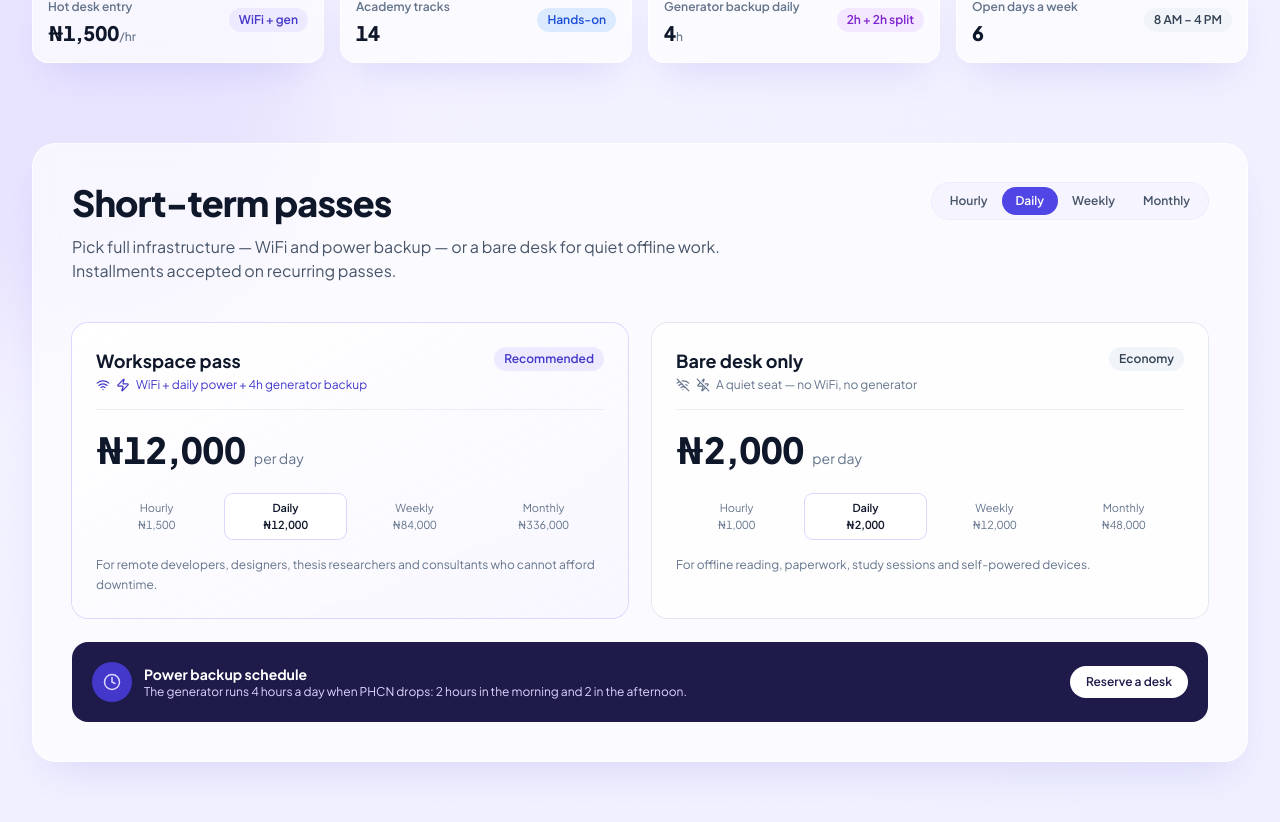
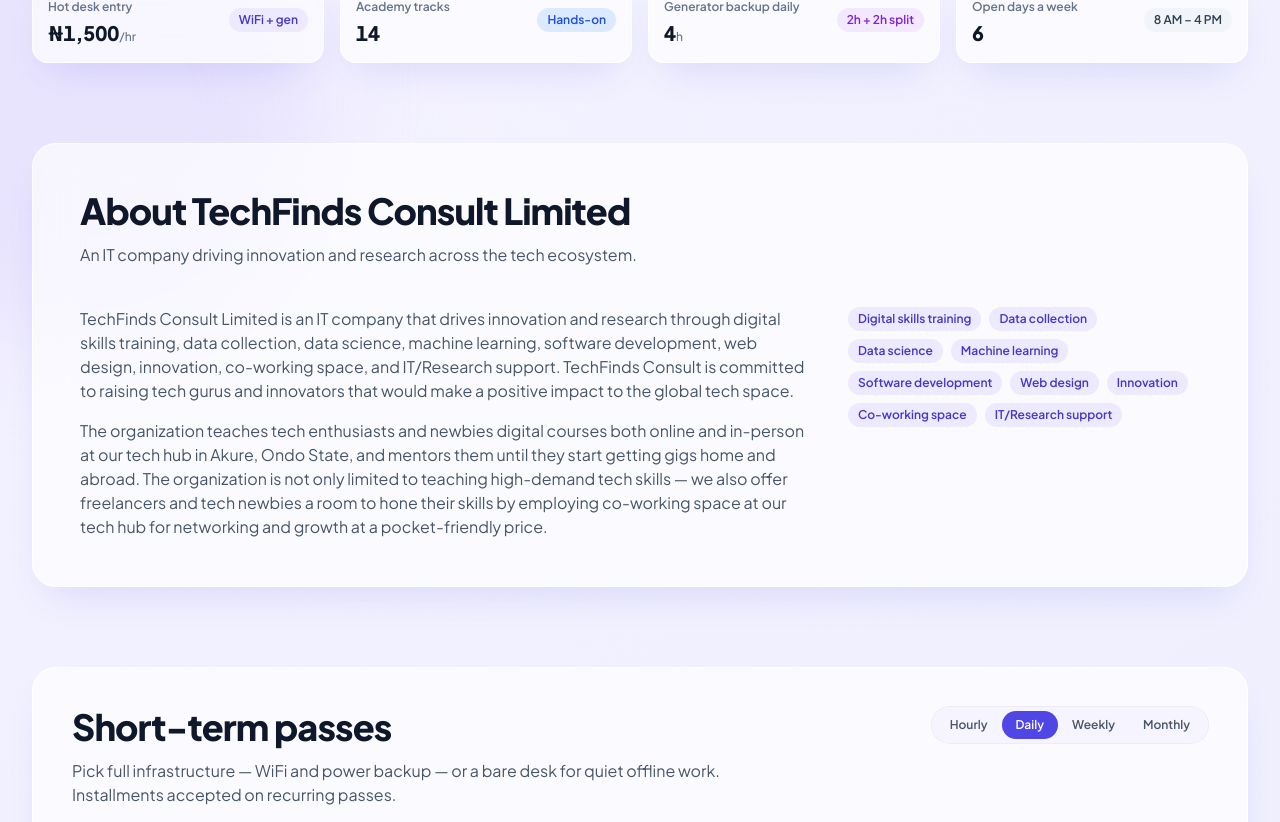
Before and after one commit to xclusive-3G/techfindsconsult, a React (Vite) app in the folder client/: page / in a window 1280 px wide. Shown: the part 798-1620 px from the top of the page. Built offline with nearby package versions, Linux system fonts and the light colour scheme.

Commit message:
Add About section with company description
Placed right after the Hero so it's the first thing visitors read after
the headline, and added an "About" nav link for direct access.

```diff
--- a/client/src/App.jsx
+++ b/client/src/App.jsx
@@ -1,5 +1,6 @@
 import Navbar from './components/Navbar'
 import Hero from './components/Hero'
+import About from './components/About'
 import Passes from './components/Passes'
 import Memberships from './components/Memberships'
 import Academy from './components/Academy'
@@ -19,6 +20,7 @@ export default function App() {
       <Navbar />
       <main className="relative z-10 max-w-7xl mx-auto px-4 sm:px-6 lg:px-8 pt-8 md:pt-14 pb-20">
         <Hero />
+        <About />
         <Passes />
         <Memberships />
         <Academy />
--- /dev/null
+++ b/client/src/components/About.jsx
@@ -0,0 +1,40 @@
+import Chip from './Chip'
+import Reveal, { SectionHeading } from './Reveal'
+
+const capabilities = [
+  'Digital skills training',
+  'Data collection',
+  'Data science',
+  'Machine learning',
+  'Software development',
+  'Web design',
+  'Innovation',
+  'Co-working space',
+  'IT/Research support',
+]
+
+export default function About() {
+  return (
+    <section id="about" className="mb-20 scroll-mt-28">
+      <div className="glass rounded-3xl p-8 sm:p-12">
+        <SectionHeading
+          title="About TechFinds Consult Limited"
+          lead="An IT company driving innovation and research across the tech ecosystem."
+        />
+        <Reveal className="grid grid-cols-1 lg:grid-cols-12 gap-8">
+          <div className="lg:col-span-8 space-y-4 text-sm sm:text-base text-slate-600 leading-relaxed">
+            <p>
+              TechFinds Consult Limited is an IT company that drives innovation and research through digital skills training, data collection, data science, machine learning, software development, web design, innovation, co-working space, and IT/Research support. TechFinds Consult is committed to raising tech gurus and innovators that would make a positive impact to the global tech space.
+            </p>
+            <p>
+              The organization teaches tech enthusiasts and newbies digital courses both online and in-person at our tech hub in Akure, Ondo State, and mentors them until they start getting gigs home and abroad. The organization is not only limited to teaching high-demand tech skills — we also offer freelancers and tech newbies a room to hone their skills by employing co-working space at our tech hub for networking and growth at a pocket-friendly price.
+            </p>
+          </div>
+          <div className="lg:col-span-4 flex flex-wrap content-start gap-2">
+            {capabilities.map((c) => <Chip key={c}>{c}</Chip>)}
+          </div>
+        </Reveal>
+      </div>
+    </section>
+  )
+}
--- a/client/src/data/site.js
+++ b/client/src/data/site.js
@@ -18,6 +18,7 @@ export const site = {
 
 export const nav = [
   { label: 'Overview', href: '#overview' },
+  { label: 'About', href: '#about' },
   { label: 'Passes', href: '#passes' },
   { label: 'Memberships', href: '#memberships' },
   { label: 'Academy', href: '#academy' },
```
